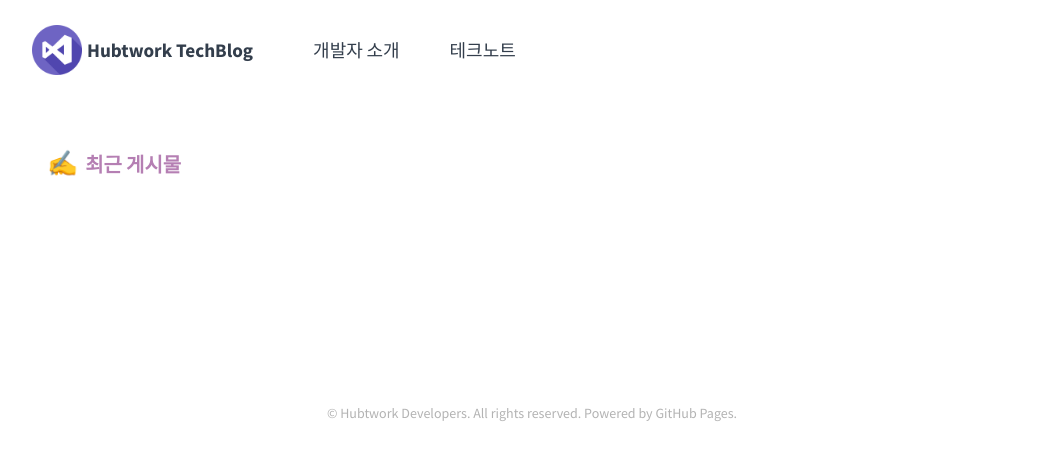
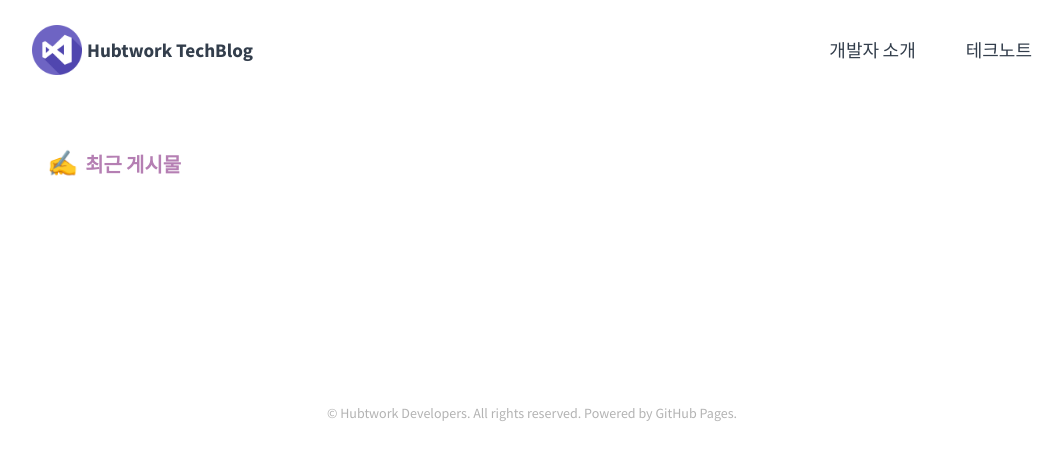
Before and after one commit to hubtwork/Hubtwork.github.io, a Jekyll site: the page built from index.md, in a window 1280 px wide. Shown: the top 460 px of the page, without its empty margins (108-1169 px from the left). Built offline with Jekyll 4.4.1, drawn with Linux system fonts in a browser that asks for light colours.

Commit message:
feat: nav menu direction change

```diff
--- a/_sass/_nav.scss
+++ b/_sass/_nav.scss
@@ -1,3 +1,21 @@
+.header {
+  display: block;
+}
+
+.h_header {
+  position: fixed;
+
+  top: 0;
+  left: 0;
+  right: 0;
+  z-index: 999;
+
+  padding: 25px 0;
+
+
+
+}
+
 .nav {
   overflow: auto;
   padding: 25px 0;
@@ -51,6 +69,8 @@
 
     ul {
       display: flex;
+      flex: 1;
+      justify-content: flex-end;
 
       @media (max-width: $break-medium) {
         margin-left: 55px;
```
